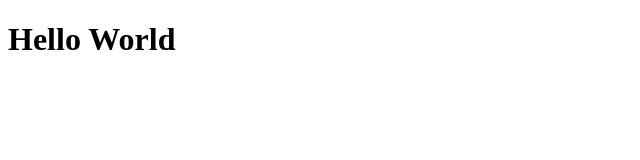
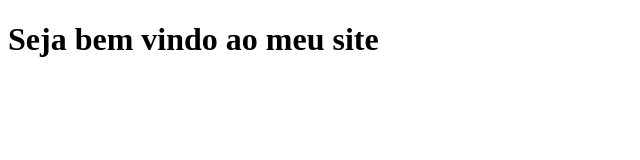
Before and after one commit to saugovaldinei/flasktest, a plain HTML site: page src/index.html in a window 1280 px wide. Shown: the whole page, without its empty margins (0-640 px from the left). Drawn offline with Linux system fonts and the light colour scheme.

Commit message:
Alterei titulo da pagina

```diff
--- a/src/index.html
+++ b/src/index.html
@@ -3,10 +3,10 @@
   <head>
     <meta charset="UTF-8" />
     <meta name="viewport" content="width=device-width, initial-scale=1.0" />
-    <title>Hello World</title>
+    <title>Meu projeto</title>
   </head>
 
   <body>
-    <h1>Hello World</h1>
+    <h1>Seja bem vindo ao meu site</h1>
   </body>
 </html>
```
